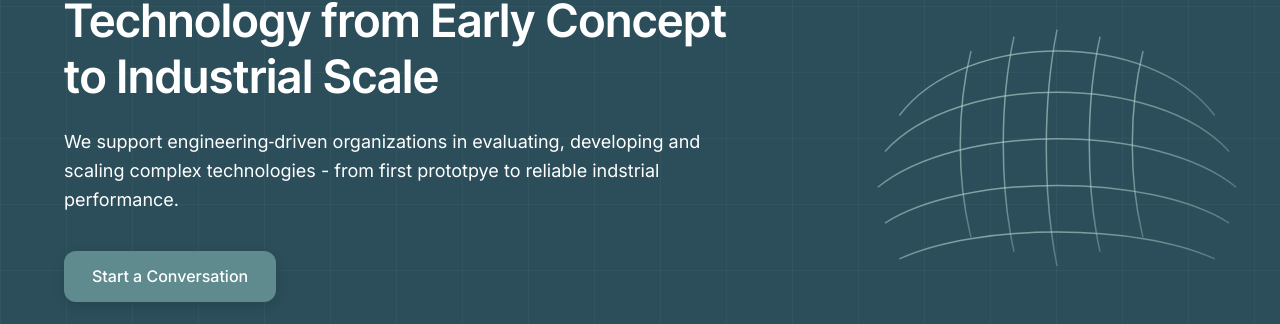
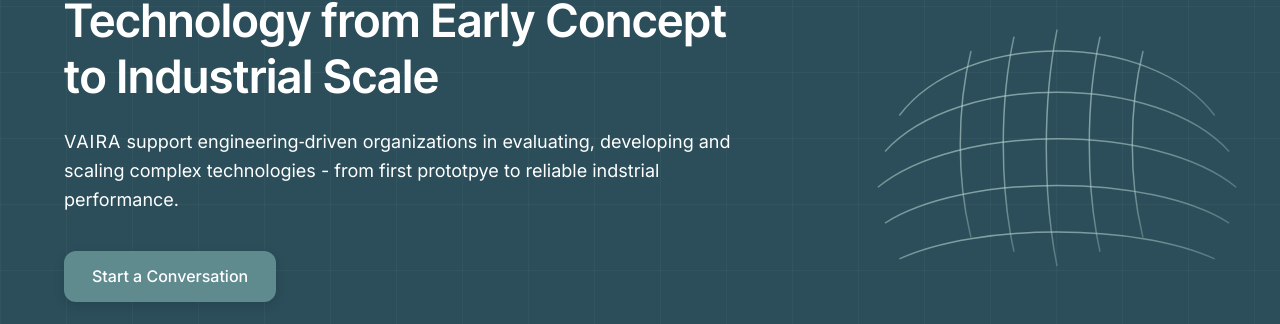
Before and after one commit to raphaelheeb/vaira-advisory, a Jekyll site: the page built from index.html, in a window 1280 px wide and 900 px high. Shown: the part 277-601 px from the top of the window. Built offline with Jekyll 4.4.1, drawn with Linux system fonts in a browser that asks for light colours.

Commit message:
Update index.html

```diff
--- a/index.html
+++ b/index.html
@@ -20,7 +20,8 @@
         </h1>
 
         <p class="hero-sub">
-          We support engineering‑driven organizations in evaluating, developing and scaling complex technologies - from first prototpye to reliable indstrial performance.
+          <span style="font-variant: small-caps; letter-spacing: 1px; font-weight: 400;">VAIRA</span>
+ support engineering‑driven organizations in evaluating, developing and scaling complex technologies - from first prototpye to reliable indstrial performance.
         </p>
 
         <div class="hero-ctas">
```
